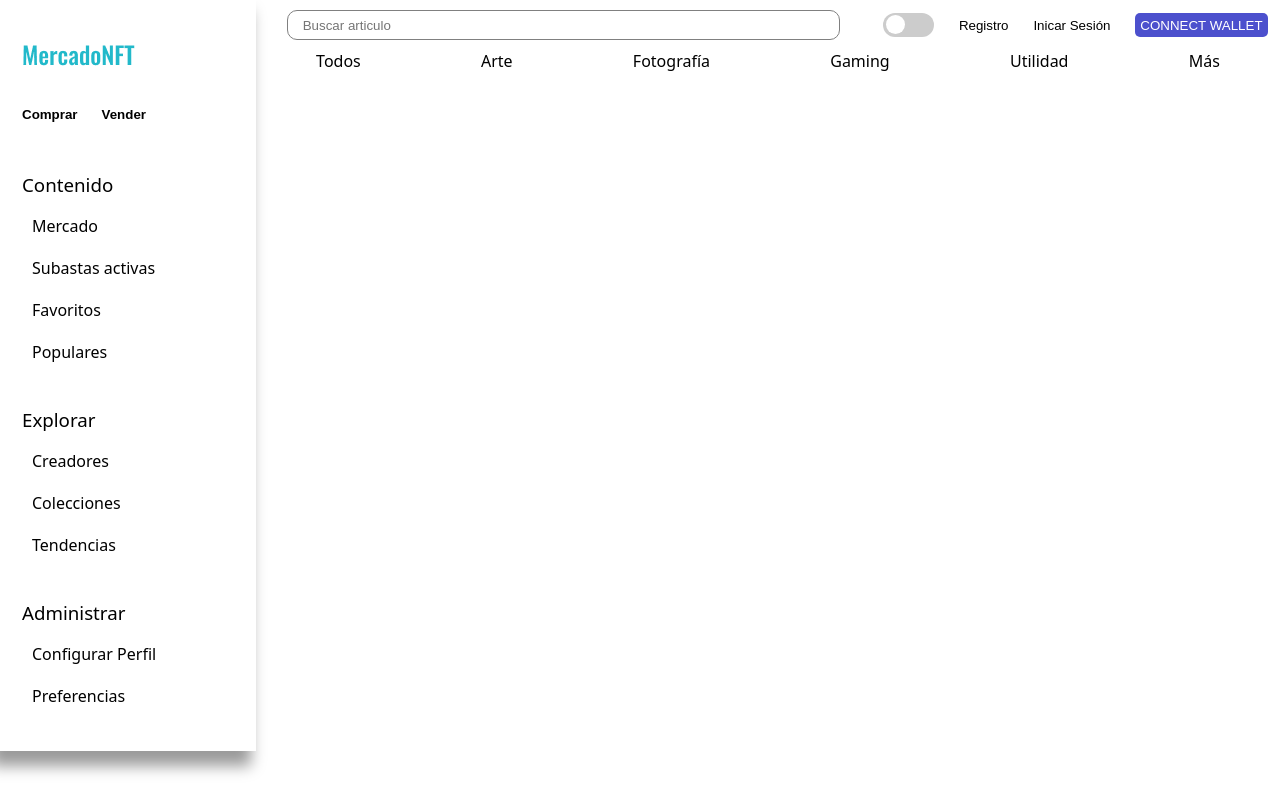
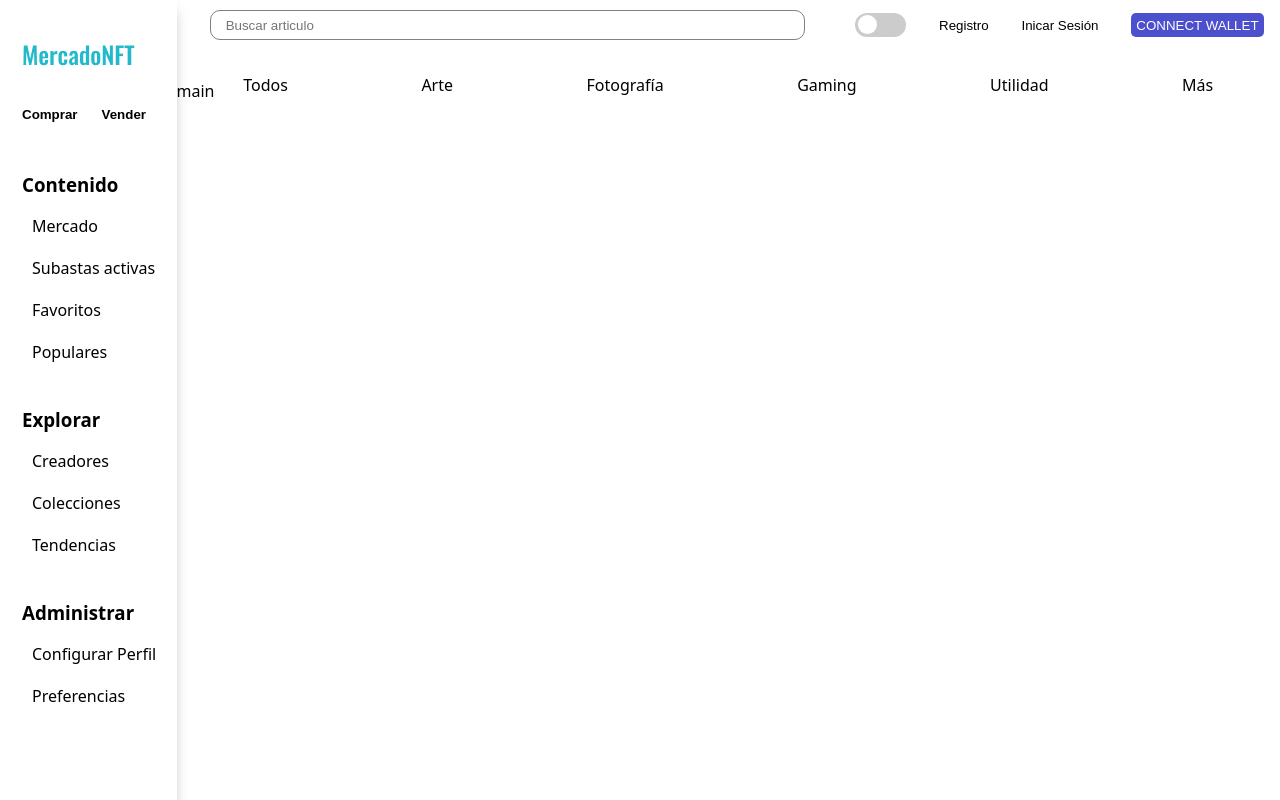
Before and after one commit to No-Country/C7-04-ft-PERN, a Next.js app in the folder no-country-fe/: page / in a window 1280 px wide. Built offline with nearby package versions, Linux system fonts and the light colour scheme.

Commit message:
main layout

```diff
--- a/no-country-fe/helpers/header-categorys.js
+++ b/no-country-fe/helpers/header-categories.js
@@ -1,5 +1,5 @@
 
-export const headerCategorys = [
+export const headerCategories = [
     {
         title: "Todos",
     },
--- a/no-country-fe/pages/index.jsx
+++ b/no-country-fe/pages/index.jsx
@@ -1,17 +1,9 @@
-import AsideNav from 'src/components/utils/AsideNav';
-import Header from 'src/components/utils/Header';
-import HeaderCategorys from 'src/components/utils/HeaderCategorys';
-
-import { mainAsideNavSections } from 'helpers/aside-nav';
+import Layout from "src/components/layouts/layout"
 
 export default function Home() {
   return (
-    <div className='main'>
-      <AsideNav sections={mainAsideNavSections} />
-      <div>
-        <Header />
-        <HeaderCategorys />
-      </div>
-    </div>
+    <Layout>
+      <p>main</p>
+    </Layout>
   )
 }
--- /dev/null
+++ b/no-country-fe/src/components/layouts/layout.jsx
@@ -0,0 +1,22 @@
+import React from "react";
+import AsideNav from "../utils/AsideNav";
+import Header from "../utils/Header";
+import HeaderCategories from "../utils/HeaderCategorys";
+import { mainAsideNavSections } from 'helpers/aside-nav';
+
+const Layout = ({ children }) => {
+  return (
+    <div className='app'>
+      <AsideNav sections={mainAsideNavSections} />
+      <div>
+        <Header />
+        <HeaderCategories />
+      </div>
+      <main className="app--content">
+        {children}
+      </main>
+    </div>
+  )
+}
+
+export default Layout;
--- a/no-country-fe/src/components/utils/HeaderCategorys.jsx
+++ b/no-country-fe/src/components/utils/HeaderCategorys.jsx
@@ -1,10 +1,10 @@
-import { headerCategorys } from 'helpers/header-categorys';
+import { headerCategories } from 'helpers/header-categories';
 
-const HeaderCategorys = () => {
+const HeaderCategories = () => {
   return (
-    <nav className='header-categorys'>
+    <nav className='header-categories'>
         <ul>
-            {headerCategorys.map(category => {
+            {headerCategories.map(category => {
                 return <li key={category.title}>{category.title}</li>
             })}
         </ul>
@@ -12,4 +12,4 @@ const HeaderCategorys = () => {
   )
 }
 
-export default HeaderCategorys
+export default HeaderCategories;
--- a/no-country-fe/styles/components/utils/_AsideNav.scss
+++ b/no-country-fe/styles/components/utils/_AsideNav.scss
@@ -1,11 +1,11 @@
 .aside-nav {
-    // width: 15%;
-    // height: 100vh;
+    height: 100vh;
     display: flex;
     flex-direction: column;
     padding-inline-start: 22px;
     padding-block-start: 36px;
     box-shadow: -7px 13px 14px 2px rgb(0 0 0 / 40%);
+    grid-area: asidebar;
     &--logo {
         margin-block-end: 36px;
     }
@@ -23,12 +23,16 @@
         font-weight: 400;
         & h3 {
             margin-block-end: 18px;
-            font-weight: 500;
+            font-weight: 700;
         }
         & ul {
             padding-inline-start: 10px;
             & li {
                 margin-block-end: 20px;
+                font-weight: 500;
+                &:hover {
+                    color: rgb(38, 158, 209);
+                }
             }
         }
     }
--- a/no-country-fe/styles/components/utils/_Header.scss
+++ b/no-country-fe/styles/components/utils/_Header.scss
@@ -1,15 +1,14 @@
 .header-nav {
-    // width: 85%;
     height: 50px;
     display: flex;
     justify-content: space-between;
     align-items: center;
-
+    grid-area: header;
+    margin-block-end: 24px;
     &--search {
         width: 60%;
         height: 100%;
         padding: 10px 0;
-
         & input {
             width: 90%;
             border: 1px solid gray;
@@ -19,23 +18,19 @@
             padding: 0 15px;
         }
     }
-
     &--controls {
         width: 40%;
         display: flex;
         justify-content: space-around;
-
         & button {
             cursor: pointer;
         }
-
         & button:nth-child(4) {
             background: #4c50cd;
             border-radius: 5px;
             color: white;
             padding: 0 5px;
         }
-
         & .switch{
             position: relative;
             display: inline-block;
@@ -43,13 +38,11 @@
             height: 1.5rem;
             border-radius: 5px;
         }
-
         & .switch input {
             opacity: 0;
             width: 0;
             height: 0;
         }
-
         & .slide{
             position: absolute;
             cursor: pointer;
@@ -61,7 +54,6 @@
             transition: .4s;
             border-radius: 25px;
         }
-
         & .slide:before {
             position: absolute;
             content: "";
@@ -73,11 +65,9 @@
             transition: .4s;
             border-radius: 25px;
         }
-
         & input:checked + .slide {
             background-color: #444;
         }
-
         & input:checked + .slide:before {
             transform: translateX(1.6rem);
         }
--- a/no-country-fe/styles/components/utils/_HeaderCategorys.scss
+++ b/no-country-fe/styles/components/utils/_HeaderCategories.scss
@@ -1,4 +1,4 @@
-.header-categorys {
+.header-categories {
     grid-column-start: 2;
 
     & ul {
--- a/no-country-fe/styles/globals.scss
+++ b/no-country-fe/styles/globals.scss
@@ -21,12 +21,15 @@ ul, li {
   list-style: none;
 }
 
-.main {
+.app {
   display: grid;
   width: 100%;
-  grid-template-columns: .25fr 1fr;
+  grid-template-columns: .16fr 1fr;
+  grid-template-rows: 10% 90%;
+  grid-template-areas: "asidebar header"
+                       "asidebar content";
 }
 
 @import './components/utils/AsideNav';
 @import './components/utils/Header';
-@import './components/utils/HeaderCategorys.scss';
+@import './components/utils/HeaderCategories.scss';
```
